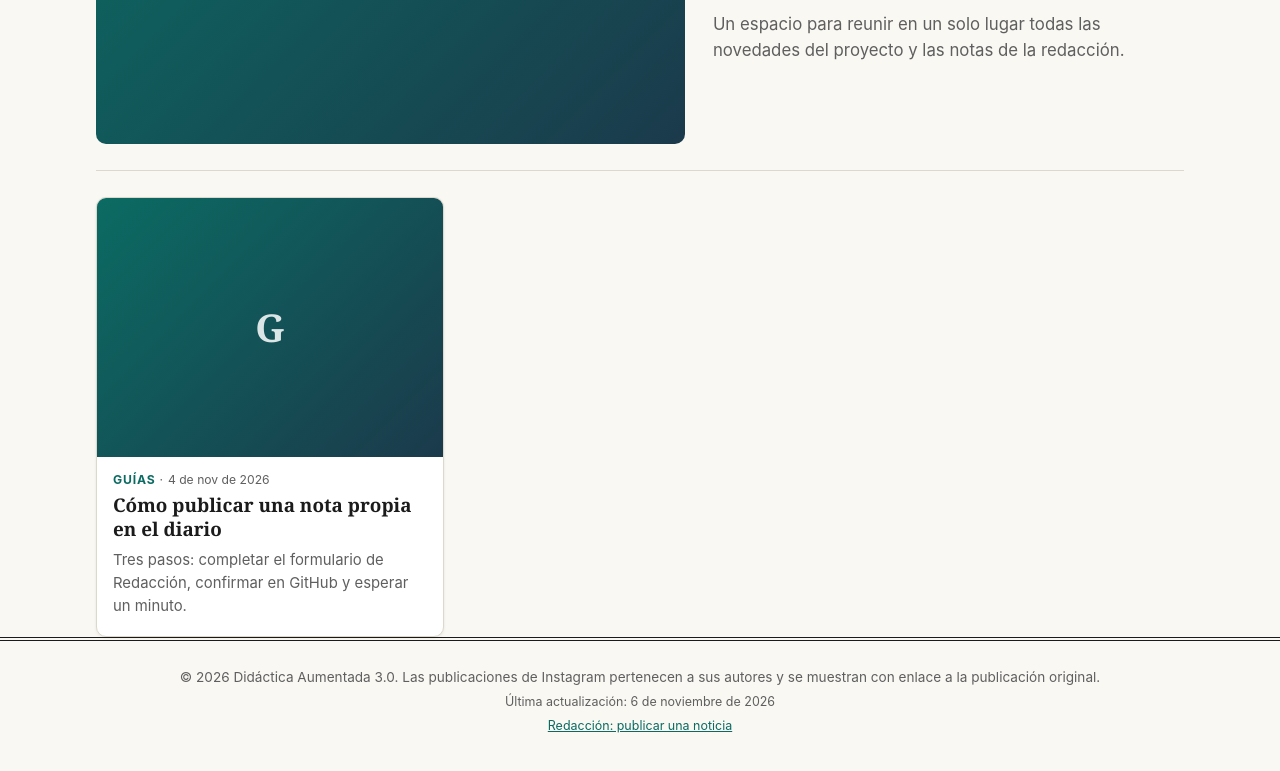
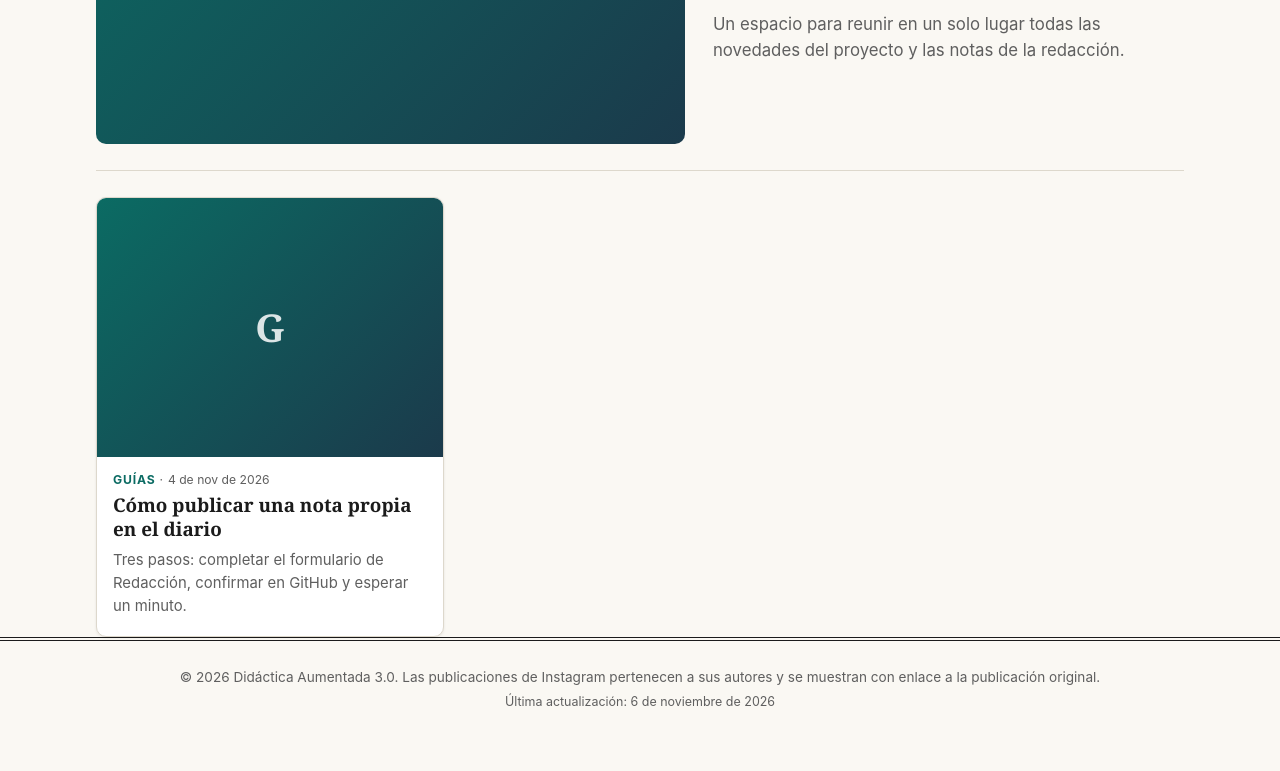
Before and after one commit to Marquez315/diario-didactica-aumentada3.0, a plain HTML site: page index.html in a window 1280 px wide. Shown: the part 442-1213 px from the top of the page. After the commit the page ends 1192 px from the top, so only its background shows below. Drawn offline with Linux system fonts and the light colour scheme.

Commit message:
Update index.html

```diff
--- a/index.html
+++ b/index.html
@@ -46,7 +46,6 @@
     <div class="wrap">
       <p>© <span id="year"></span> Didáctica Aumentada 3.0. Las publicaciones de Instagram pertenecen a sus autores y se muestran con enlace a la publicación original.</p>
       <p id="updated" class="small"></p>
-      <p class="small"><a href="admin.html">Redacción: publicar una noticia</a></p>
     </div>
   </footer>
 
```
